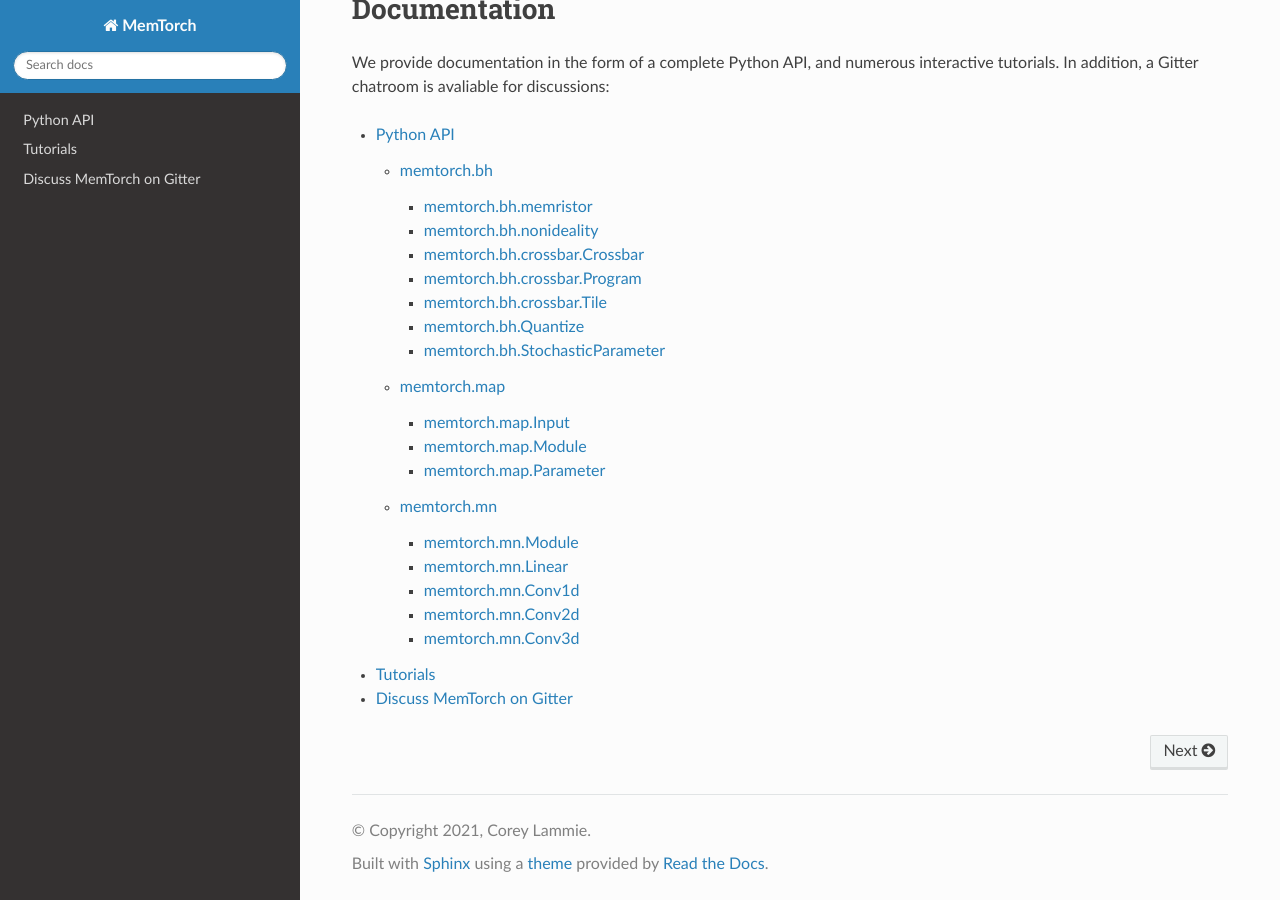
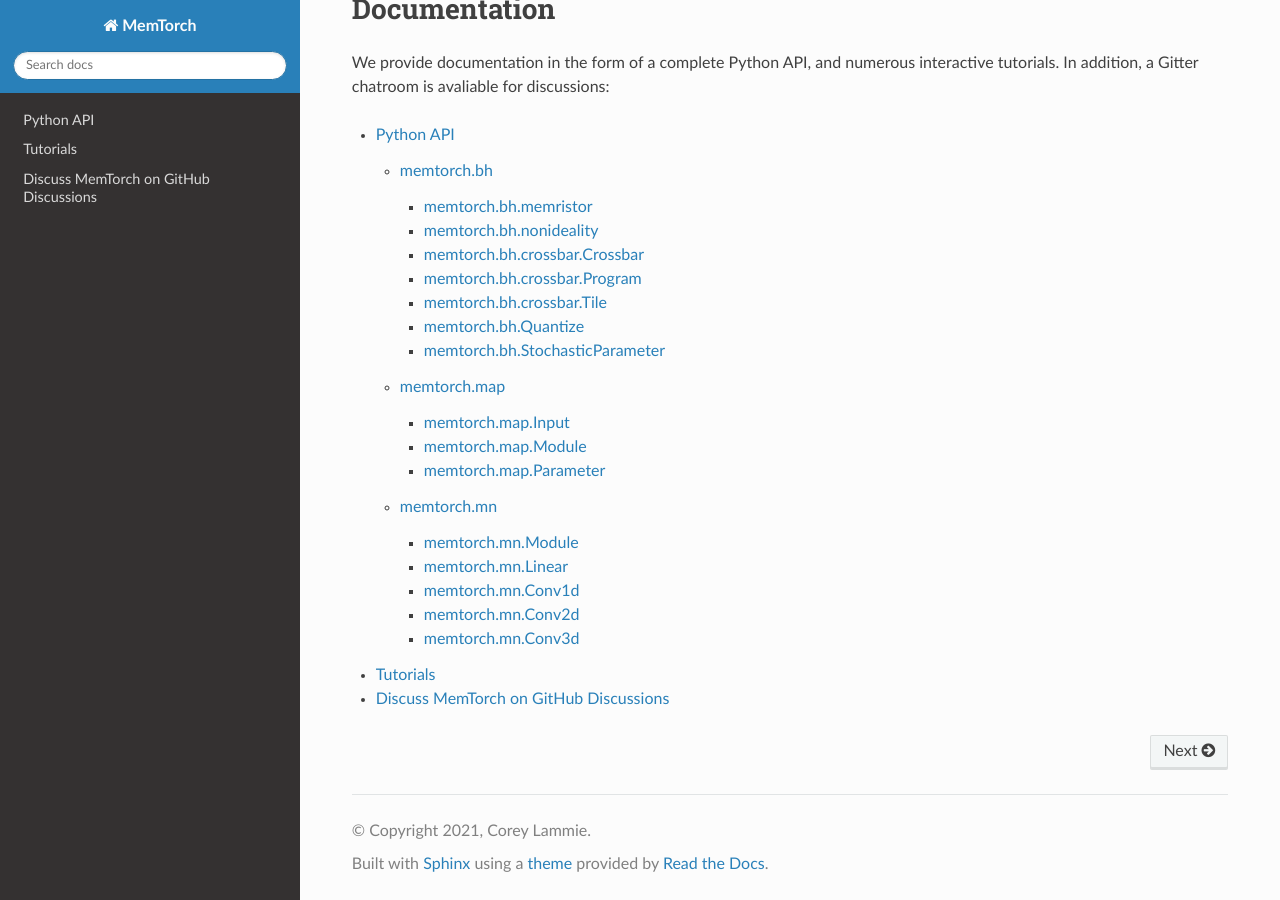
Before and after one commit to coreylammie/MemTorch, a Sphinx documentation site: the page built from docs/index.rst, in a window 1280 px wide and 900 px high, scrolled down 735 px. Built offline with Sphinx 7.4.7 and the Read the Docs theme 2.0.0, drawn with Linux system fonts in a browser that asks for light colours.

```diff
--- a/docs/index.rst
+++ b/docs/index.rst
@@ -23,4 +23,4 @@ We provide documentation in the form of a complete Python API, and numerous inte
 
    memtorch
    tutorials
-   Discuss MemTorch on Gitter <https://gitter.im/memtorch/community>
+   Discuss MemTorch on GitHub Discussions <https://github.com/coreylammie/MemTorch/discussions/97>
```
Also changed, not shown: CHANGELOG.md (+6 -2 lines), README.md (+1 -1 lines), 1 other file.
